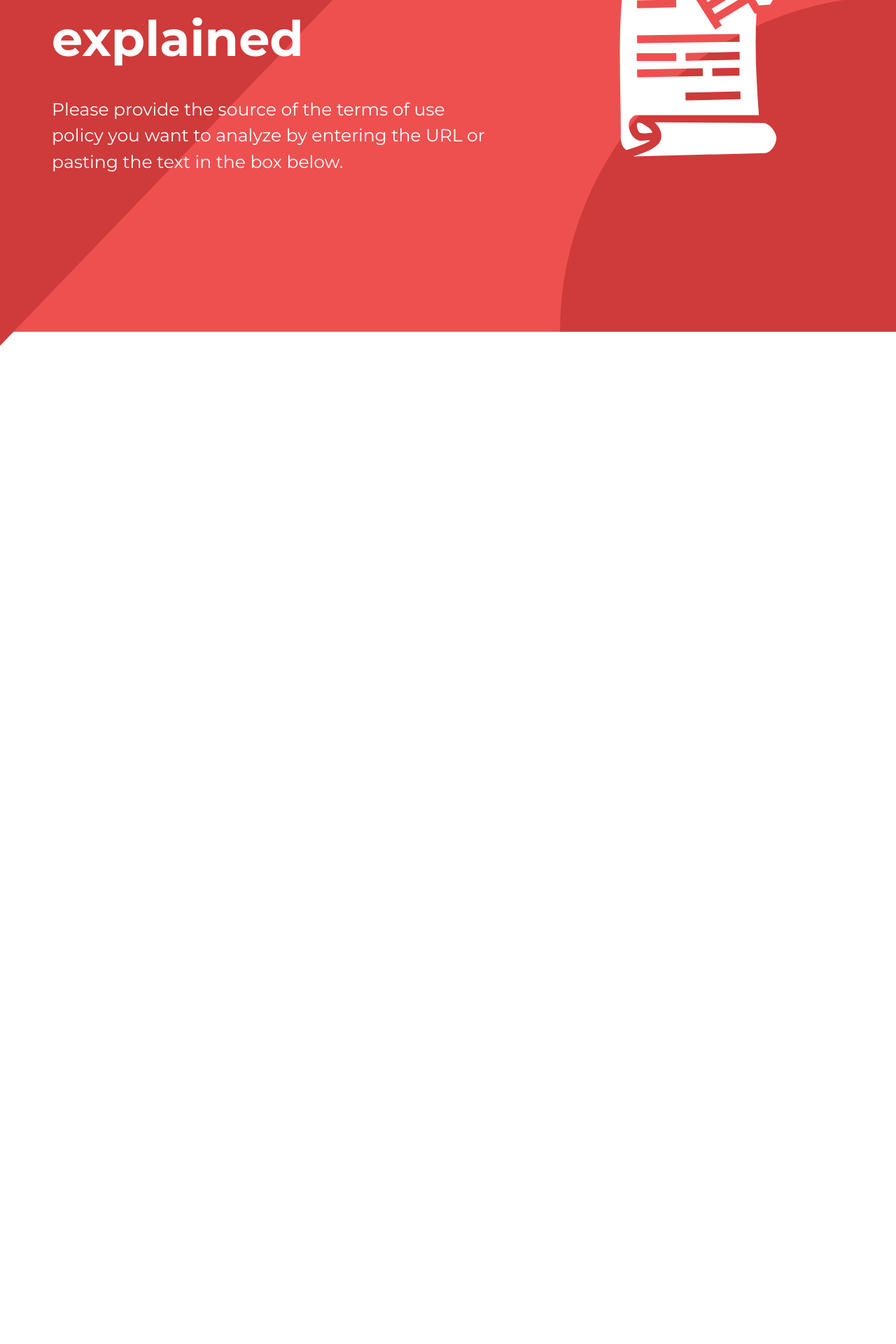
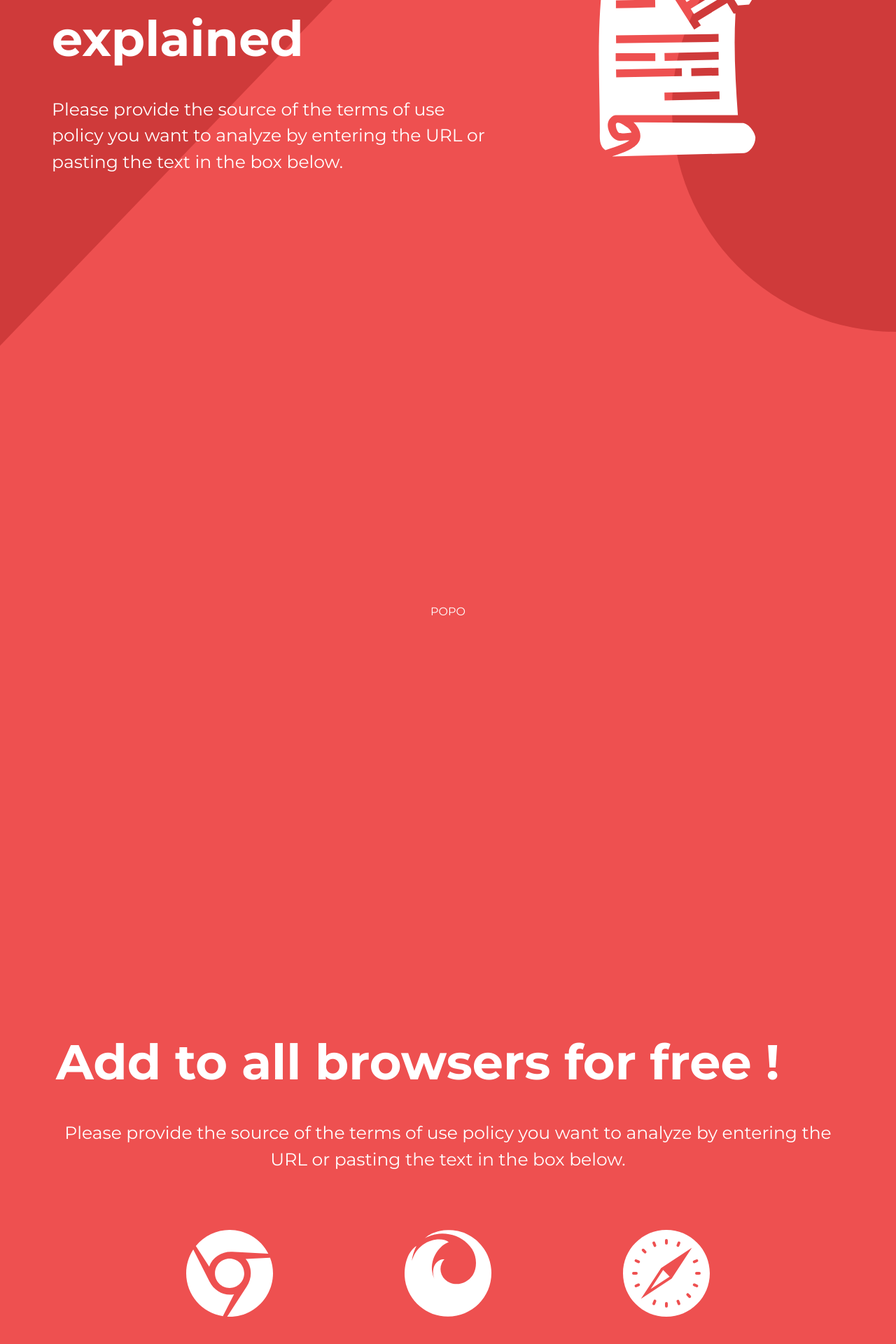
Before and after one commit to Opportunists/openai-hackathon-les-cracks, a React (Vite) app: page /about in a window 1280 px wide. Shown: the part 326-2246 px from the top of the page at 70% size. Before the commit the page ends 820 px from the top, so only its background shows below. Built offline with nearby package versions, Linux system fonts and the light colour scheme.

Commit message:
feat(aboutPage): Add browsers to page

```diff
--- a/src/pages/About.tsx
+++ b/src/pages/About.tsx
@@ -3,76 +3,91 @@ import NavBar from "~/components/NavBar";
 import { GiStabbedNote } from 'react-icons/gi';
 import { FaChrome, FaSafari, FaFirefox } from 'react-icons/fa';
 
+import "~/styles/About.css"
 
-//<div className="bg-primary w-screen h-auto font-primary text-white flex flex-col space-y-20 px-[30px]">
-//    <NavBar />
-//    <div className="flex h-1/3"></div>
+const ProductDescription = () => {
+    return (
+        <div className="flex z-10 h-screen justify-center items-center">
+            <div className="flex flex-col px-[10px] text-left pt-[50px] md:pt-[0px]">
+                <h1 className="text-[40px] md:text-[70px] lg:[90px] text-center font-bold lg:text-left" datatype="title">
+                    Get all T&Cs explained
+                </h1>
 
-//    <div className="flex">
-//        <div className="flex-auto text-left text-[50px] font-extrabold">
-//            <h1>Get all T&Cs explained </h1>
-//            <h1 className="text-[#CF3A3A] drop-shadow-xl">FAST</h1>
-//            <GiStabbedNote size={"20rem"}/>
-//            <h2 className="font-medium text-[28px] mt-[20px]">
-//                Please provide the source of the terms of use policy you want
-//                to analyze by entering the URL
-//                or pasting the text in the box below.
-//            </h2>
-//        </div>
-//        <div className="flex-auto hidden">
-//            <GiStabbedNote size={"20rem"}/>
-//        </div>
-//    </div>
+                <div className="flex flex-auto lg:hidden justify-center items-center w-full">
+                    <GiStabbedNote size={"20rem"} className="md:hidden" />
+                    <GiStabbedNote size={"15rem"} className="hidden md:block" />
+                </div>
 
-//    <div className="flex">
-//        <div className="flex-auto text-center text-[50px] font-extrabold space-y-10">
-//            <h1>Add to all browsers for free !</h1>
-//            <div className="flex w-full justify-between">
-//                <FaChrome size={"5rem"}/>
-//                <FaFirefox size={"5rem"}/>
-//                <FaSafari size={"5rem"}/>
-//            </div>
-//        </div>
-//    </div>
+                <h3 className="text-[20px] md:text-[25px] lg:[45px] md:px-[40px] lg:px-[0] line-clamp-3 text-center pt-[30px] md:w-[50rem] lg:w-[40rem] px-[30px] md:px-[0px] lg:text-left">
+                    Please provide the source of the terms of use policy you want
+                    to analyze by entering the URL
+                    or pasting the text in the box below.
+                </h3>
+            </div>
+
+            <div className="flex-auto hidden lg:flex justify-center items-center w-full">
+                <GiStabbedNote size={"20rem"} />
+            </div>
+
+        </div>
+    )
+}
+
+const Team = () => {
+    return (
+        <div className="flex z-10 h-screen justify-center items-center">
+
+            <div className="flex flex-col px-[10px] md:px-[40px] text-left pt-[50px] md:pt-[0px]">
+                <div className="flex flex-col px-[10px] text-left pt-[50px] md:pt-[0px]">
+                    POPO
+                </div>
+            </div>
+        </div>
+    )
+}
 
 
-//</div>
+const GetProduct = () => {
+    return (
+        <div className="flex z-10 h-screen justify-center items-center">
+            <div className="flex flex-col px-[10px] md:px-[40px] text-left pt-[50px] md:pt-[0px]">
+                <div className="flex flex-col px-[10px] text-left pt-[50px] md:pt-[0px]">
+                    <h1 className="text-[40px] md:text-[70px] lg:[90px] text-center font-bold lg:text-left" datatype="title">
+                        Add to all browsers for free !
+                    </h1>
 
-
-
+                    <div className="flex flex-auto justify-center items-center w-full flex-col">
+                        <h3 className="text-[20px] md:text-[25px] lg:[45px] md:px-[40px] lg:px-[0] line-clamp-3 text-center pt-[30px] md:w-[50rem] lg:w-[70rem] px-[30px] md:px-[0px]">
+                            Please provide the source of the terms of use policy you want
+                            to analyze by entering the URL
+                            or pasting the text in the box below.
+                        </h3>
+                        <div className="flex justify-evenly w-full pt-[5rem]">
+                            <FaChrome size={"8rem"} />
+                            <FaFirefox size={"8rem"} />
+                            <FaSafari size={"8rem"} />
+                        </div>
+                    </div>
+                </div>
+            </div>
+        </div>
+    )
+}
 
 function AboutPage() {
     return (
-        <div className="bg-primary w-screen h-screen font-primary text-white flex flex-col justify-center items-center">
+        <div className="bg-primary w-full h-auto font-primary text-white flex flex-col justify-center items-center md:pt-[4rem] lg:pt-[0rem]">
             <NavBar />
 
             <div className="absolute top-[100px] left-0 semi-triangle"></div>
 
-            <div className="flex z-10">
-                <div className="flex flex-col px-[10px] md:px-[40px] text-left pt-[50px] md:pt-[0px]">
-                    <h1 className="text-[40px] md:text-[70px] lg:[90px] text-center font-bold lg:text-left" datatype="title">
-                        Get all T&Cs explained
-                    </h1>
+            <ProductDescription />
 
-                    <div className="flex flex-auto lg:hidden justify-center items-center w-full">
-                        <GiStabbedNote size={"20rem"}  className="md:hidden" />
-                        <GiStabbedNote size={"15rem"}  className="hidden md:block"/>
-                    </div>
+            <div className="absolute bottom-0 right-0 semi-circle1"></div>
 
-                    <h3 className="text-[20px] md:text-[25px] lg:[45px] line-clamp-3 text-center pt-[30px] md:w-[50rem] lg:w-[40rem] px-[30px] md:px-[0px] lg:text-left">
-                        Please provide the source of the terms of use policy you want
-                        to analyze by entering the URL
-                        or pasting the text in the box below.
-                    </h3>
-                </div>
+            <Team/>
 
-                <div className="flex-auto hidden lg:flex justify-center items-center w-full">
-                    <GiStabbedNote size={"20rem"} />
-                </div>
-
-            </div>
-
-            <div className="absolute bottom-0 right-0 semi-circle"></div>
+            <GetProduct />
         </div>
     );
 }
--- a/src/styles/About.css
+++ b/src/styles/About.css
@@ -1,17 +1,15 @@
-.semi-triangle {
+ .semi-triangle {
     @apply
-        border-t-[20rem] border-r-[50rem] border-l-[30rem] border-b-[30rem]
-        md:border-t-[50rem] md:border-r-[50rem] md:border-l-[30rem] md:border-b-[30rem]
-        lg:border-t-[40rem] lg:border-r-[40rem] lg:border-l-[25rem] lg:border-b-[25rem]
-        border-solid
-        border-t-transparent border-r-secondary border-b-transparent border-l-transparent;
+       border-t-[58px] border-r-0 border-b-[187px] border-l-[125px]
+       border-t-transparent border-r-transparent border-b-transparent border-l-secondary
+       md:border-t-[100px] md:border-r-0 md:border-b-[260px] md:border-l-[250px]
+       lg:border-t-[200px] lg:border-r-0 lg:border-b-[520px] lg:border-l-[500px]
+       border-solid;
     transform: rotate(0deg);
  }
 
-.semi-circle {
-width: 60rem;
-height: 30rem;
-@apply bg-secondary;
-border-radius: 30rem 30rem 0 0;
-transform: rotate(90deg);
-}
+
+.semi-circle1 {
+    @apply bg-secondary w-[15rem] h-[30rem] md:w-[20rem] md:h-[40rem];
+    border-radius: 30rem 0rem 0 30rem;
+  }
```
